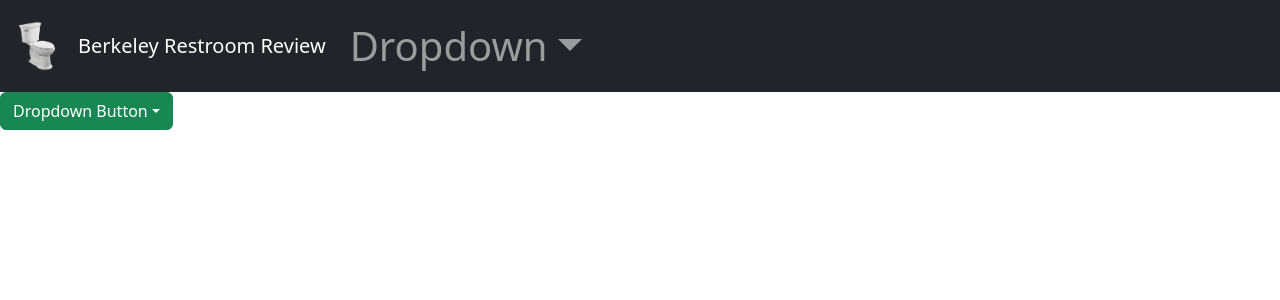
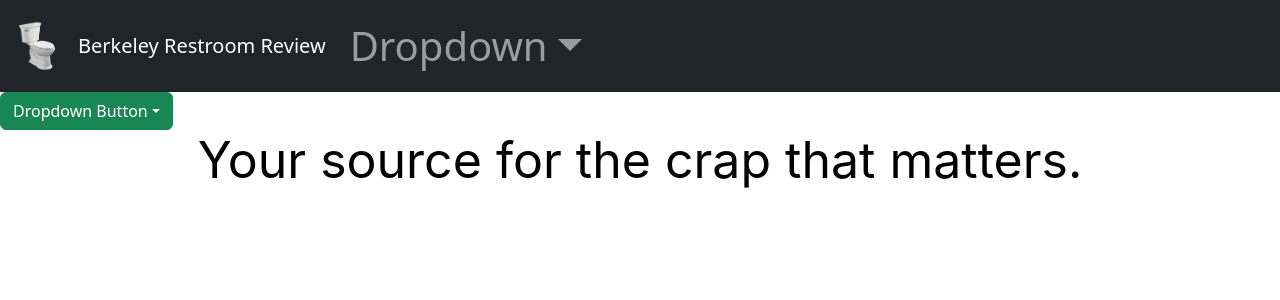
Before and after one commit to agent773/RestroomReview, a React (Vite) app in the folder vite-project/: page / in a window 1280 px wide. Shown: the top 300 px of the page. Built offline with nearby package versions, Linux system fonts and the light colour scheme.

Commit message:
added qoute

```diff
--- a/vite-project/src/App.jsx
+++ b/vite-project/src/App.jsx
@@ -4,6 +4,7 @@ import Navbar from './Navbar';
 import BasicExample from './BasicExample';
 import 'bootstrap/dist/css/bootstrap.min.css';
 import './NavbarStyles.css';
+import './qoute.css'
 
 function App() {
   // const [count, setCount] = useState(0)
@@ -12,6 +13,9 @@ function App() {
     <>
     <Navbar className="navbar" />
     <BasicExample/>
+    <div className='qoute'>
+  Your source for the crap that matters.
+  </div>
     </>
 
     // <>
```
